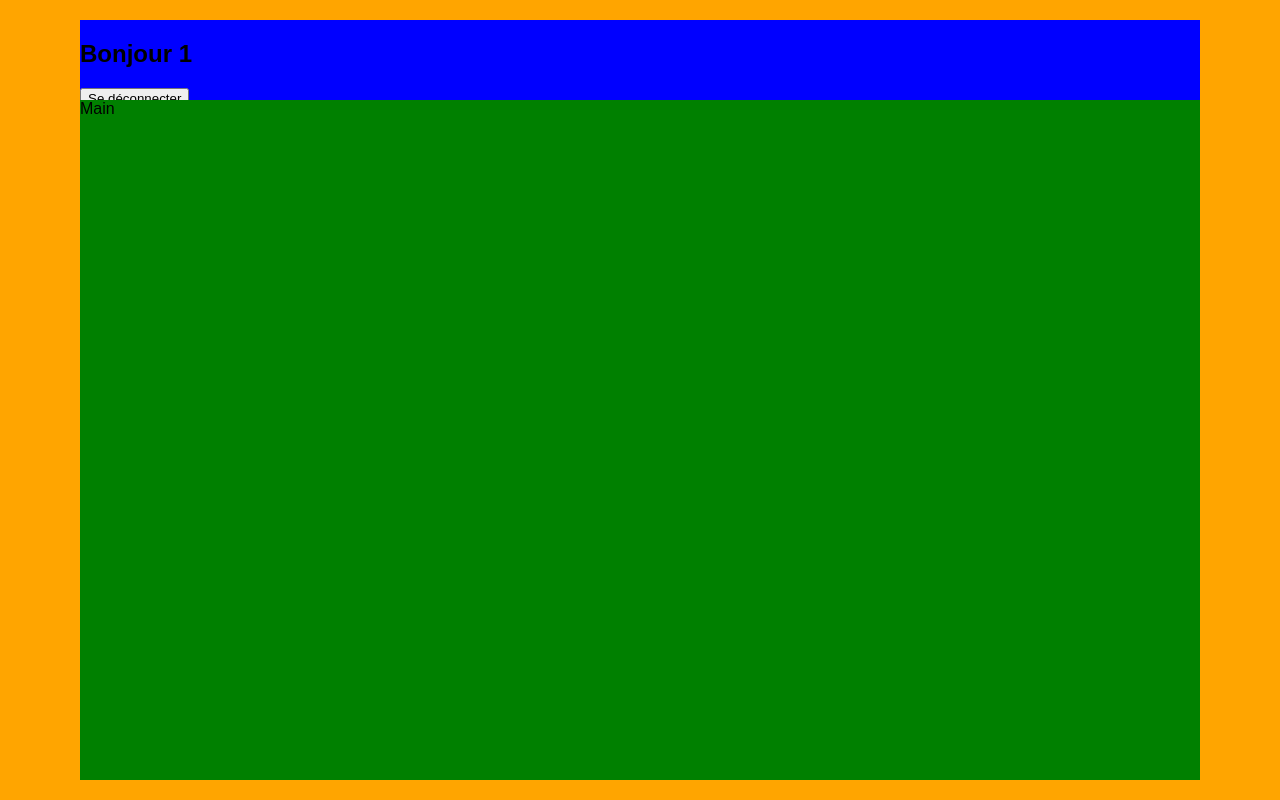
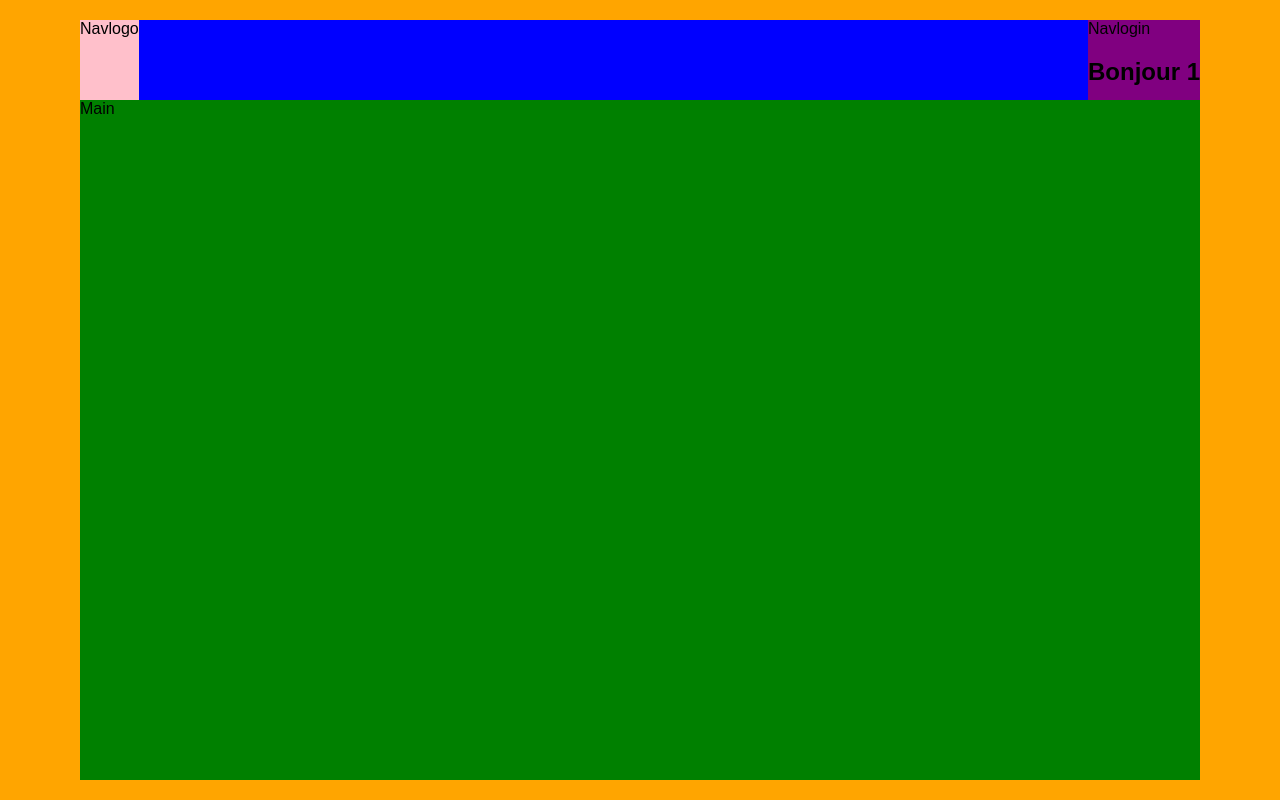
Before and after one commit to NFiker/crazee-burger, a React (Vite) app: page /order/1 in a window 1280 px wide. Built offline with nearby package versions, Linux system fonts and the light colour scheme.

Commit message:
♻️ F04: ORDER > layout > navbar > add navlogo and navlogin

```diff
--- a/src/components/pages/order/Navbar.jsx
+++ b/src/components/pages/order/Navbar.jsx
@@ -4,10 +4,14 @@ import styled from "styled-components";
 export default function Navbar({ username }) {
   return (
     <NavbarStyled>
-      <h1>Bonjour {username} </h1>
-      <Link to="/">
-        <button>Se déconnecter</button>
-      </Link>
+      <div className="navlogo">Navlogo</div>
+      <div className="navlogin">
+        Navlogin
+        <h1>Bonjour {username} </h1>
+        <Link to="/">
+          <button>Se déconnecter</button>
+        </Link>
+      </div>
     </NavbarStyled>
   );
 }
@@ -15,4 +19,13 @@ export default function Navbar({ username }) {
 const NavbarStyled = styled.nav`
   background: blue;
   height: 10vh;
+  display: flex;
+  justify-content: space-between;
+
+  .navlogo {
+    background: pink;
+  }
+  .navlogin {
+    background: purple;
+  }
 `;
```
